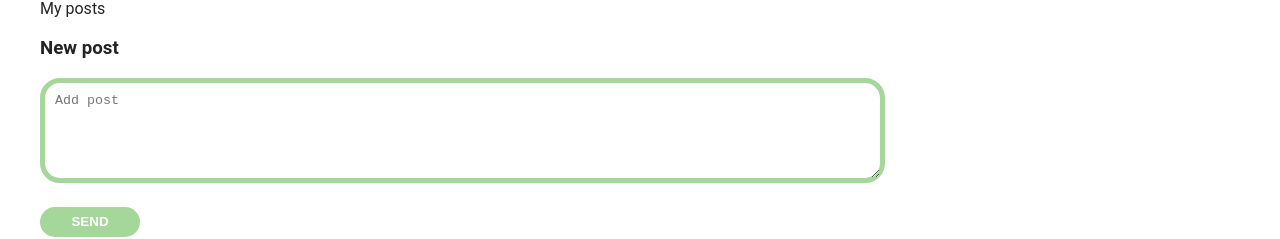
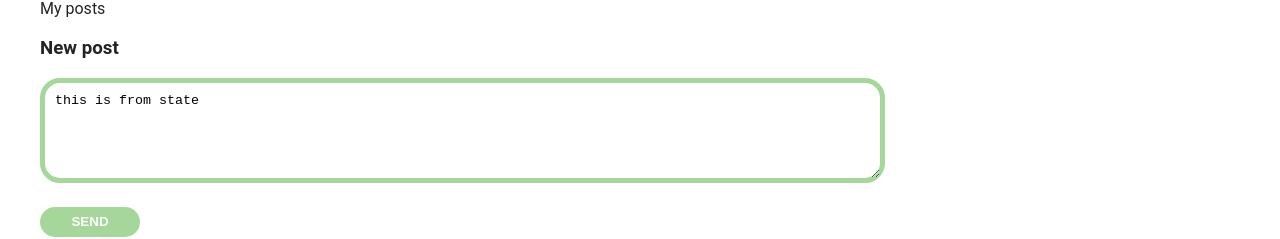
Before and after one commit to alex-bulgakov/react_samurai, a React (Create React App) app: page /profile in a window 1280 px wide. Shown: the part 359-598 px from the top of the page. Built offline with nearby package versions, Linux system fonts and the light colour scheme.

Commit message:
work with flux in textinput

```diff
--- a/src/App.js
+++ b/src/App.js
@@ -22,7 +22,9 @@ const App = (props) => {
                                                       messages={props.data.messagesPage.messages}
                                                       addMessage={props.addMessage}/>
                     </Route>
-                    <Route path="/profile"> <Profile posts={props.data.profilePage.posts} addPost={props.addPost}/>
+                    <Route path="/profile"> <Profile newPostText={props.data.profilePage.newPostText}
+                                                     posts={props.data.profilePage.posts}
+                                                     addPost={props.addPost}/>
                     </Route>
                     <Route path="/news"> <News/> </Route>
                     <Route path="/music"> <Music/> </Route>
--- a/src/components/Profile/MyPosts/MyPosts.jsx
+++ b/src/components/Profile/MyPosts/MyPosts.jsx
@@ -21,7 +21,8 @@ const MyPosts = (props) => {
             My posts
             <div className={s.new_post}>
                 <h3 className={s.new_post_title}>New post</h3>
-                <TextInput placeholder={"Add post"} button_text={"Send"} addPost={props.addPost}/>
+                <TextInput placeholder={"Add post"} button_text={"Send"} addPost={props.addPost}
+                           newPostText={props.newPostText}/>
             </div>
             <div className={s.posts}>
                 <ul>
--- a/src/components/Profile/MyPosts/TextInput/TextInput.jsx
+++ b/src/components/Profile/MyPosts/TextInput/TextInput.jsx
@@ -10,10 +10,15 @@ const TextInput = (props) => {
         props.addPost(text);
         newPostElement.current.value = "";
     }
+
+    let onPostChange = () => {
+
+    }
+
     return (
         <div>
-            <textarea name="newpost" ref={newPostElement} cols="100" rows="5"
-                      placeholder={props.placeholder}/>
+            <textarea onChange={onPostChange} name="newpost" ref={newPostElement} cols="100" rows="5"
+                      placeholder={props.placeholder} value={props.newPostText}/>
             <button onClick={addPost} className={s.btn}>{props.button_text}</button>
         </div>
     );
--- a/src/components/Profile/Profile.jsx
+++ b/src/components/Profile/Profile.jsx
@@ -7,7 +7,7 @@ const Profile = (props) => {
     return (
         <div>
             <Profileinfo/>
-            <MyPosts posts={props.posts} addPost={props.addPost}/>
+            <MyPosts posts={props.posts} addPost={props.addPost} newPostText={props.newPostText}/>
         </div>
     );
 }
--- a/src/redux/state.js
+++ b/src/redux/state.js
@@ -1,6 +1,6 @@
 import rerenderEntireTree from "../render";
 
-let addPost = (postMessage) => {
+export let addPost = (postMessage) => {
     let newPost = {
         id: 5,
         message: postMessage,
@@ -10,7 +10,7 @@ let addPost = (postMessage) => {
     rerenderEntireTree(state);
 }
 
-let addMessage = (message) => {
+export let addMessage = (message) => {
     let newMessage = {
         id: 5,
         message: {text: message, answer: true}
@@ -48,13 +48,12 @@ let messagesData = [
 let state = {
     profilePage: {
         posts: postsData,
+        newPostText: 'this is from state'
     },
     messagesPage: {
         messages: messagesData,
         dialogs: dialogsData
     },
-    addPost: addPost,
-    addMessage: addMessage
 }
 
 
--- a/src/render.js
+++ b/src/render.js
@@ -1,10 +1,11 @@
 import ReactDOM from "react-dom";
 import React from 'react';
 import App from "./App";
+import {addMessage, addPost} from "./redux/state";
 
 let rerenderEntireTree = (state) => {
     ReactDOM.render(
-        <App data={state} addPost={state.addPost} addMessage={state.addMessage}/>,
+        <App data={state} addPost={addPost} addMessage={addMessage}/>,
         document.getElementById('root')
     );
 }
```
